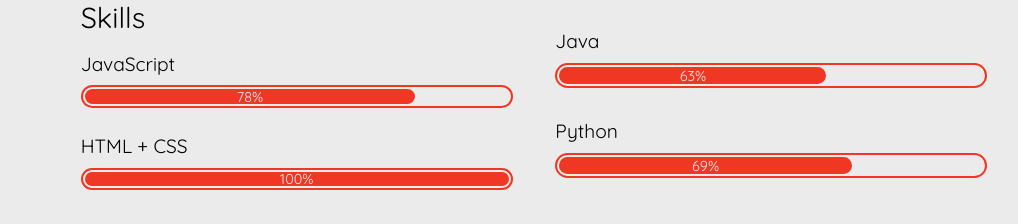
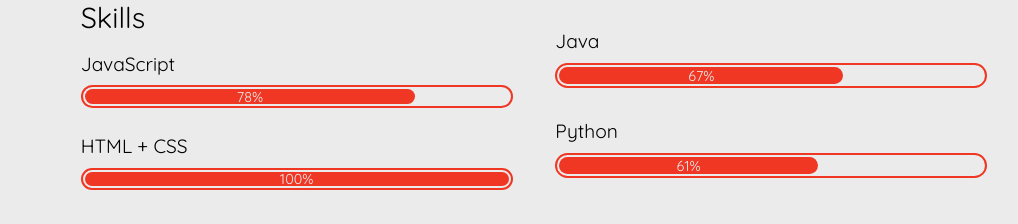
Before and after one commit to techwithdani/Portfolio-Website, a plain HTML site: page index.html in a window 1280 px wide. Shown: the part 1165-1389 px from the top of the page, without its empty margins (106-1124 px from the left). Drawn offline with nearby package versions, Linux system fonts and the light colour scheme.

Commit message:
Update index.html

```diff
--- a/index.html
+++ b/index.html
@@ -73,11 +73,11 @@
             <div class="coding-skills-right-section">
                 <div class="java-heading"><p>Java</p></div>
                 <div class="java-skill">
-                    <div class="progress-bar" style="width: 63%; height: 100%;">63%</div>
+                    <div class="progress-bar" style="width: 67%; height: 100%;">67%</div>
                 </div>
                 <div class="python-heading"><p>Python</p></div>
                 <div class="python-skill">
-                    <div class="progress-bar" style="width: 69%; height: 100%;">69%</div>
+                    <div class="progress-bar" style="width: 61%; height: 100%;">61%</div>
                 </div>
             </div>
         </div>
```
